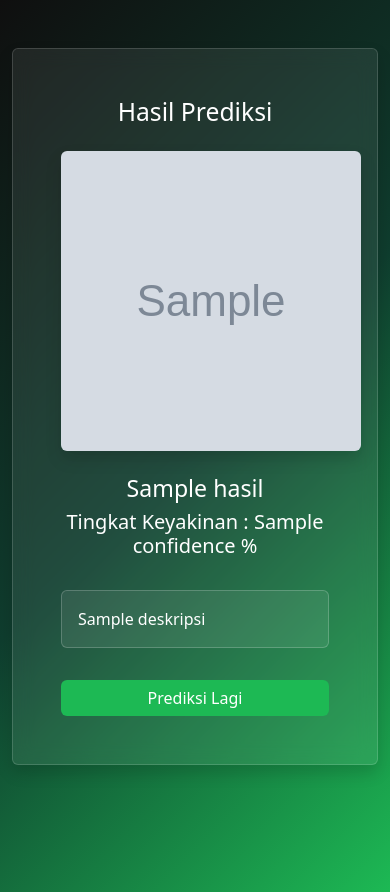
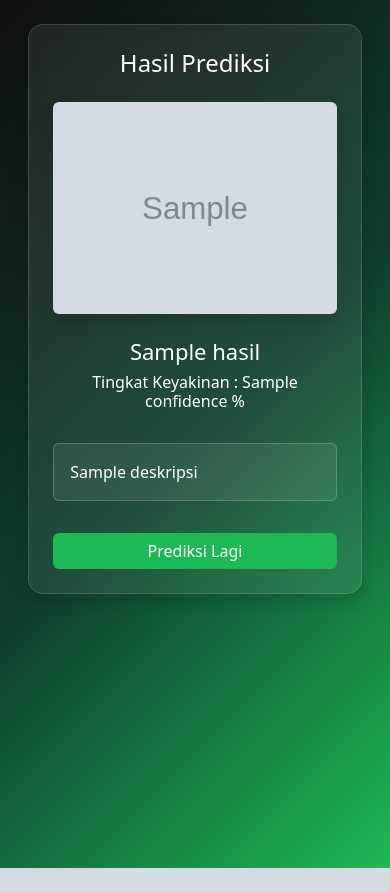
Before and after one commit to niniscomell/deteksi-daun-apel, a Flask app: template templates/results.html in a window 390 px wide. After the commit the page ends 868 px from the top, so only its background shows below. Run offline with Flask 3, Linux system fonts and the light colour scheme; the template is opened without the code that fills it: most values are stand-ins (such as "Sample title", 1, 10 or a date in 2020); grey boxes marked "Sample" are stand-in pictures.

Commit message:
Make interface responsive

```diff
--- a/templates/results.html
+++ b/templates/results.html
@@ -1,98 +1,252 @@
 <!DOCTYPE html>
 <html>
+
 <head>
 
+    <meta name="viewport" content="width=device-width, initial-scale=1.0">
+
+
     <title>Hasil Prediksi</title>
+
 
     <link href="https://cdn.jsdelivr.net/npm/bootstrap@5.3.3/dist/css/bootstrap.min.css"
           rel="stylesheet">
 
+
     <style>
+
+
         body {
+
             background: linear-gradient(135deg, #0f0f0f, #0f3d2e, #1db954);
+
             min-height: 100vh;
+
         }
 
+
+
         .card {
+
             background: rgba(255, 255, 255, 0.08);
+
             border: 1px solid rgba(255, 255, 255, 0.15);
+
             backdrop-filter: blur(10px);
+
             color: white;
+
+            border-radius: 15px;
+
         }
 
+
+
         .alert {
+
             background: rgba(255, 255, 255, 0.08);
+
             color: white;
+
             border: 1px solid rgba(255, 255, 255, 0.2);
+
         }
 
-        h3, h5 {
-            color: #ffffff;
+
+
+        h2, h3, h5 {
+
+            color: white;
+
         }
 
+
+
         .btn-success {
+
             background: #1db954;
+
             border: none;
+
         }
 
+
+
         .btn-success:hover {
+
             background: #17a74a;
+
         }
+
+
+
+        .hasil-gambar {
+
+            width: 300px;
+
+            max-width: 100%;
+
+            height: auto;
+
+            object-fit: cover;
+
+        }
+
+
+
+        @media (max-width: 576px) {
+
+
+            .container {
+
+                padding-left: 12px;
+
+                padding-right: 12px;
+
+            }
+
+
+
+            h2 {
+
+                font-size: 24px;
+
+            }
+
+
+
+            h3 {
+
+                font-size: 22px;
+
+            }
+
+
+
+            h5 {
+
+                font-size: 16px;
+
+            }
+
+
+        }
+
+
     </style>
+
 
 </head>
 
+
+
 <body>
+
+
 
 <div class="container">
 
-    <div class="row justify-content-center mt-5">
 
-        <div class="col-md-7">
 
-            <div class="card shadow p-5">
+    <div class="row justify-content-center mt-4 mt-md-5">
+
+
+
+        <div class="col-11 col-sm-8 col-md-7">
+
+
+
+            <div class="card shadow p-4 p-md-5">
+
+
 
                 <h2 class="text-center mb-4">
+
                     Hasil Prediksi
+
                 </h2>
+
+
+
 
                 <div class="text-center">
 
+
                     <img src="{{ gambar }}"
-                         class="rounded shadow"
-                         style="width: 300px; height: 300px; object-fit: cover;">
+
+                         class="rounded shadow hasil-gambar">
+
 
                 </div>
 
+
+
                 <br>
 
+
+
                 <h3 class="text-center">
+
                     {{ hasil }}
+
                 </h3>
 
+
+
+
                 <h5 class="text-center">
+
                     Tingkat Keyakinan : {{ confidence }} %
+
                 </h5>
 
+
+
+
                 <div class="alert mt-4">
+
+
                     {{ deskripsi }}
+
+
                 </div>
+
+
+
 
                 <div class="d-grid mt-3">
 
+
+
                     <a href="/" class="btn btn-success">
+
                         Prediksi Lagi
+
+
                     </a>
+
+
 
                 </div>
 
+
+
             </div>
+
+
 
         </div>
 
+
+
     </div>
+
+
 
 </div>
 
+
+
 </body>
+
 </html>
```
Also changed, not shown: templates/index.html (+64 -4 lines).
